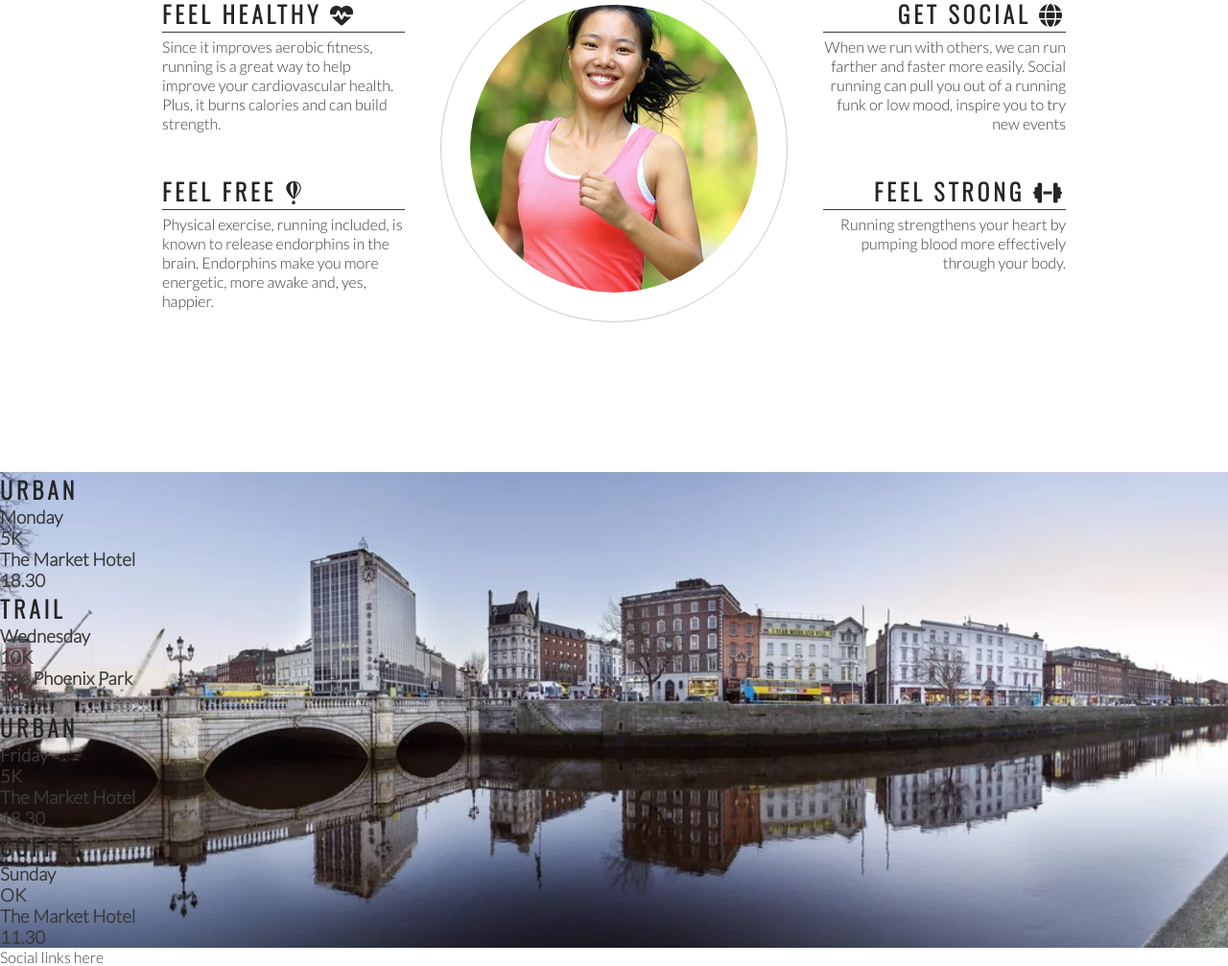
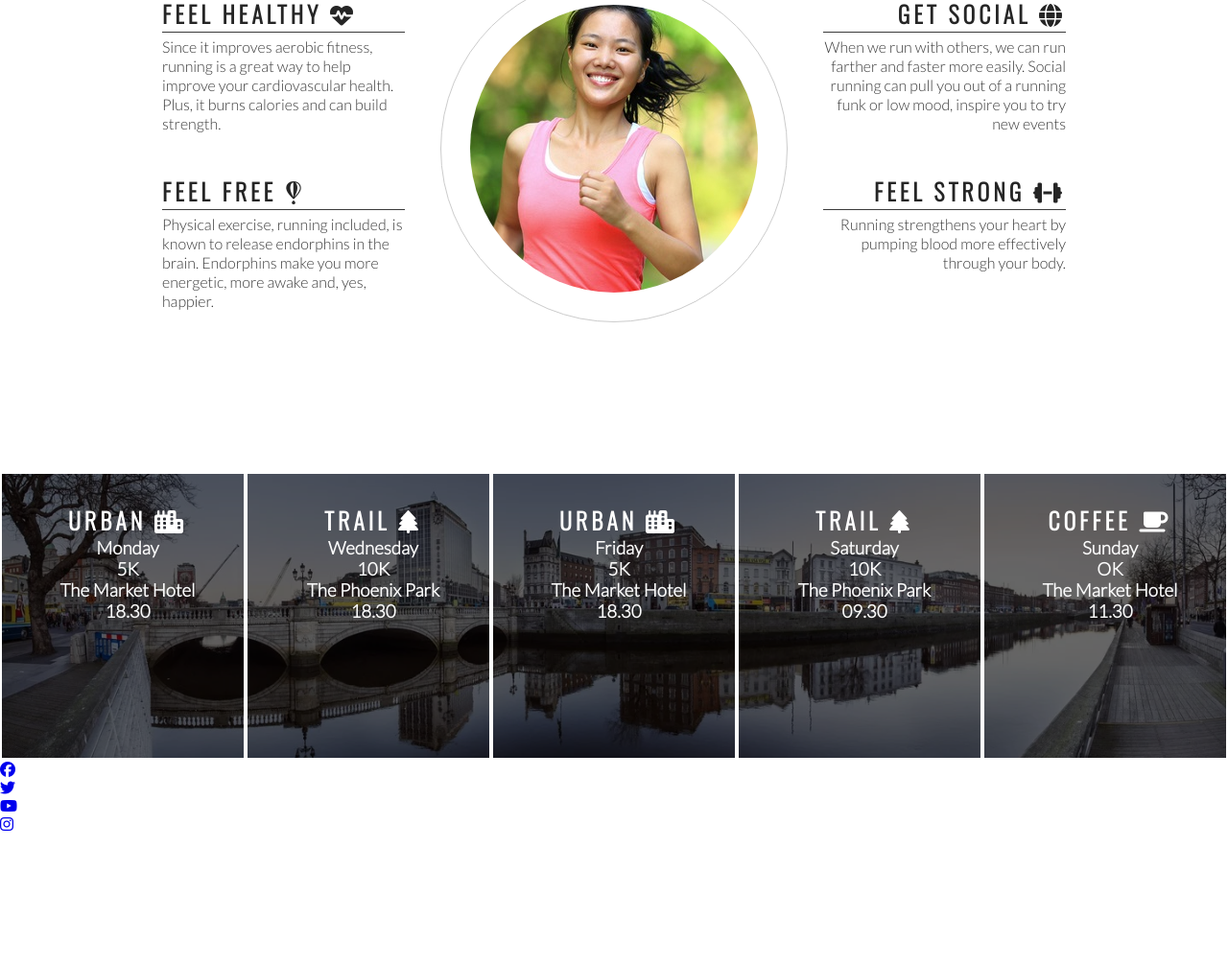
Before and after one commit to slbabin/love-running, a plain HTML site: page index.html in a window 1280 px wide. Shown: the part 783-1790 px from the top of the page at 96% size. After the commit the page ends 1651 px from the top, so only its background shows below. Drawn offline with nearby package versions, Linux system fonts and the light colour scheme.

Commit message:
Add social icons

```diff
--- a/assets/css/style.css
+++ b/assets/css/style.css
@@ -142,4 +142,20 @@ hr {
     background-repeat: no-repeat;
     background-size: cover;
     background-position: center;
+    width: 100%;
+    overflow: hidden;
 }
+#times div {
+    color: #fafafa;
+    background-color: rgba(0, 0, 0, .6);
+    width: 20%;
+    height: 300px;
+    float: left;
+    padding: 30px 0 0 10px;
+    text-align: center;
+    border: 2px solid #fff;
+    box-sizing: border-box;
+}
+#times h2 {
+    color: #fff;
+}
--- a/index.html
+++ b/index.html
@@ -67,35 +67,49 @@
     </section>
     <section id="times">
         <div>
-            <h2>Urban</h2>
+            <h2>Urban <i class="fa-solid fa-city"></i></i></h2>
             <h3>Monday</h3>
             <h3>5K</h3>
             <h3>The Market Hotel</h3>
             <h3>18.30</h3>
         </div>
         <div>
-            <h2>Trail</h2>
+            <h2>Trail <i class="fa-solid fa-tree"></i></h2>
             <h3>Wednesday</h3>
             <h3>10K</h3>
             <h3>The Phoenix Park</h3>
             <h3>18.30</h3>
         </div>
         <div>
-            <h2>Urban</h2>
+            <h2>Urban <i class="fa-solid fa-city"></i></h2>
             <h3>Friday</h3>
             <h3>5K</h3>
             <h3>The Market Hotel</h3>
             <h3>18.30</h3>
         </div>
         <div>
-            <h2>Coffee</h2>
+            <h2>Trail <i class="fa-solid fa-tree"></i></h2>
+            <h3>Saturday</h3>
+            <h3>10K</h3>
+            <h3>The Phoenix Park</h3>
+            <h3>09.30</h3>
+        </div>
+        <div>
+            <h2>Coffee <i class="fa-solid fa-mug-saucer"></i></h2>
             <h3>Sunday</h3>
             <h3>OK</h3>
             <h3>The Market Hotel</h3>
             <h3>11.30</h3>
         </div>
     </section>
-    <footer>Social links here</footer>
+    <footer>
+        <ul>
+            <li><a href="https://facebook.com" target="_blank" rel="noopener" aria-label="Visit our Facebook page (opens in a new tab)"><i class="fa-brands fa-facebook"></i></a></li>
+            <li><a href="https://twitter.com" target="_blank" rel="noopener" aria-label="Visit our Twitter page (opens in a new tab)"><i class="fa-brands fa-twitter"></i></a></li>
+            <li><a href="https://youtube.com" target="_blank" rel="noopener" aria-label="Visit our Youtube page (opens in a new tab)"><i class="fa-brands fa-youtube"></i></a></li>
+            <li><a href="https://instagram.com" target="_blank" rel="noopener" aria-label="Visit our Instagram page (opens in a new tab)"><i class="fa-brands fa-instagram"></i></a></li>
+        </ul>
+    </footer>
 </body>
 <script src="https://kit.fontawesome.com/156132a4a3.js" crossorigin="anonymous"></script>
 
```
